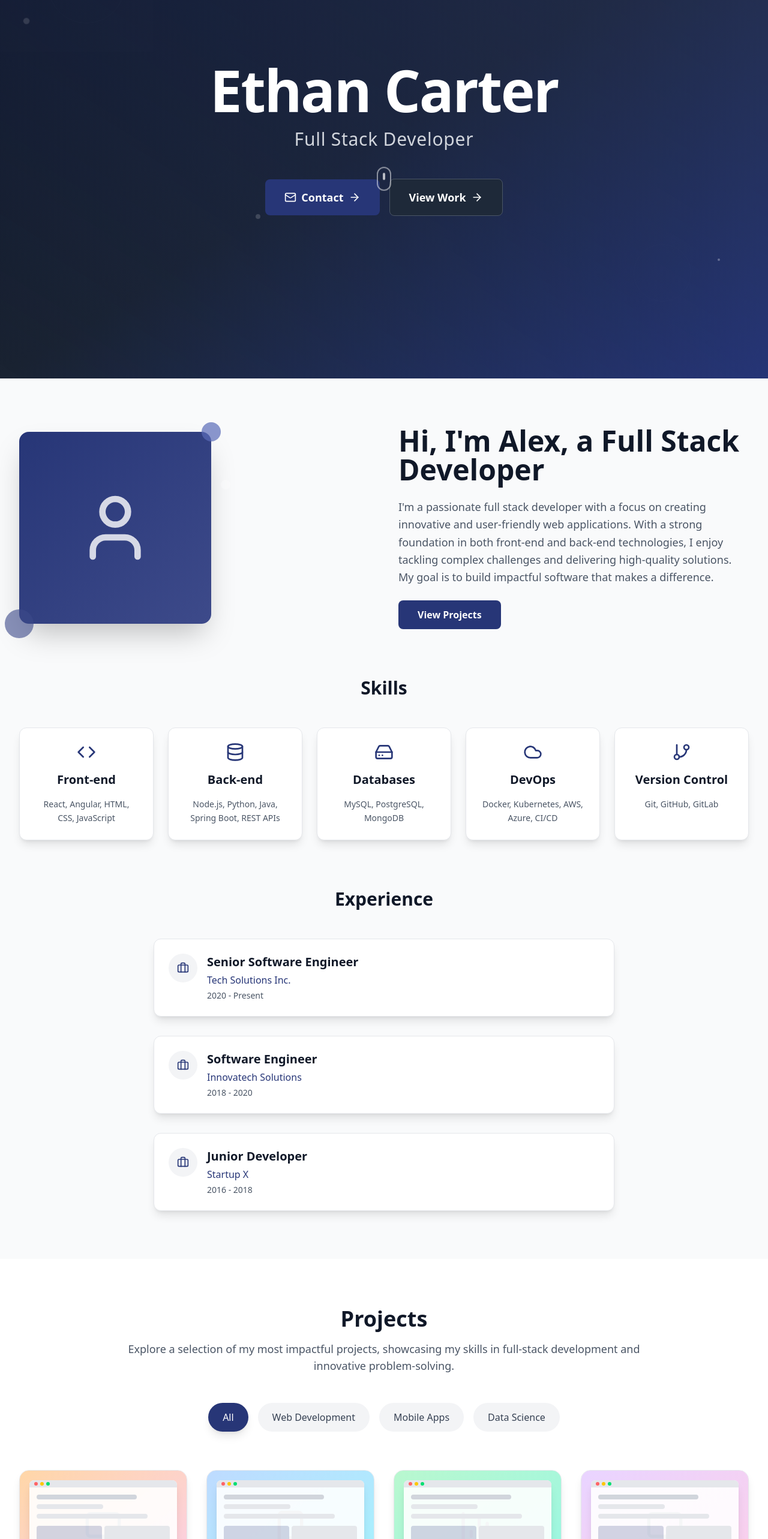
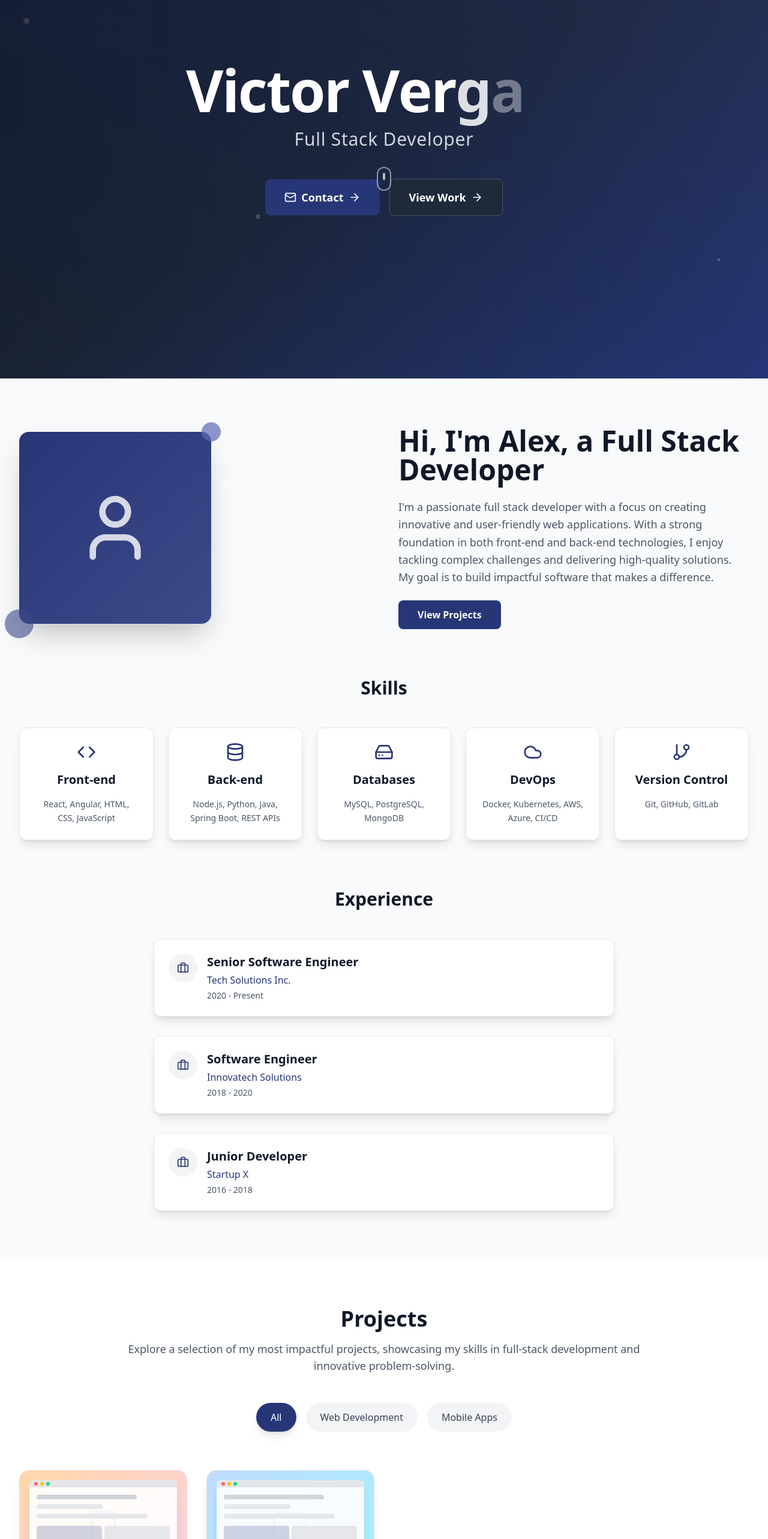
Before and after one commit to VictorVergaraReyes/VictorVergaraReyes.github.io, a React (Vite) app: page / in a window 1280 px wide. Shown: the part 234-2800 px from the top of the page at 60% size. Built offline with nearby package versions, Linux system fonts and the light colour scheme.

Commit message:
add: animation hero section

```diff
--- a/src/components/hero.tsx
+++ b/src/components/hero.tsx
@@ -1,4 +1,35 @@
 import { ArrowRight, Mail } from 'lucide-react';
+import { motion } from 'framer-motion';
+
+type LetterByLetterTypingProps = {
+  text: string;
+  delay?: number;
+};
+
+const LetterByLetterTyping = ({ text, delay = 0 }: LetterByLetterTypingProps) => {
+    const letters = text.split('');
+
+    return (
+      <div className="inline-block">
+        {letters.map((letter: string, index: number) => (
+          <motion.span
+            key={index}
+            initial={{ opacity: 0 }}
+            animate={{ opacity: 1 }}
+            transition={{
+              delay: delay + index * 0.1,
+              repeat: Infinity,
+              repeatType: "reverse",
+              repeatDelay: 2
+            }}
+            className="inline-block"
+          >
+            {letter === ' ' ? '\u00A0' : letter}
+          </motion.span>
+        ))}
+      </div>
+    );
+  };
 
 const HeroSection = () => {
   return (
@@ -20,7 +51,8 @@ const HeroSection = () => {
       <div className="relative z-10 text-center px-4 sm:px-6 lg:px-8 max-w-4xl mx-auto">
         {/* Main Title */}
         <h1 className="text-5xl md:text-7xl lg:text-8xl font-bold text-white mb-4 tracking-tight">
-          <span className="block">Ethan Carter</span>
+          {/* <span className="block">Victor Vergara</span> */}
+          <LetterByLetterTyping text="Victor Vergara" delay={0.3} />
         </h1>
 
         {/* Subtitle */}
--- a/src/sections/projects.tsx
+++ b/src/sections/projects.tsx
@@ -1,48 +1,30 @@
-import { ExternalLink, Monitor, Smartphone, BarChart3, DollarSign } from 'lucide-react';
+import { ExternalLink, Monitor, Smartphone, DollarSign } from 'lucide-react';
 import { useState } from 'react';
 
 const ProjectsSection = () => {
   const [activeFilter, setActiveFilter] = useState('All');
 
-  const filters = ['All', 'Web Development', 'Mobile Apps', 'Data Science'];
+  const filters = ['All', 'Web Development', 'Mobile Apps'];
 
   const projects = [
     {
       id: 1,
-      title: "E-Commerce Platform",
-      description: "A full-featured e-commerce platform with user authentication, product management, and payment integration.",
-      category: "Web Development",
-      image: "ecommerce",
-      technologies: ["React", "Node.js", "MongoDB", "Stripe"],
+      title: "Glow app",
+      description: "A managment mobile app for schedule in beauty salons",
+      category: "Mobile Apps",
+      image: "Smartphone",
+      technologies: ["React Native", "Supabase", "Stripe"],
       gradient: "from-orange-200 to-pink-200"
     },
     {
       id: 2,
-      title: "Social Media App",
-      description: "A social media application with user profiles, posts, and real-time updates.",
-      category: "Mobile Apps",
+      title: "Barrel Sauna Website",
+      description: "A responsive website for a barrel sauna business, featuring product showcases, booking system, and customer testimonials.",
+      category: "Web Development",
       image: "social",
-      technologies: ["React Native", "Firebase", "Redux"],
+      technologies: ["Astro"],
       gradient: "from-blue-200 to-cyan-200"
     },
-    {
-      id: 3,
-      title: "Analytics Dashboard",
-      description: "A dashboard for analyzing large datasets and visualizing key metrics.",
-      category: "Data Science",
-      image: "analytics",
-      technologies: ["Python", "Django", "PostgreSQL", "D3.js"],
-      gradient: "from-green-200 to-teal-200"
-    },
-    {
-      id: 4,
-      title: "Finance Tracker",
-      description: "A personal finance tracker for managing budgets, expenses, and investments.",
-      category: "Web Development",
-      image: "finance",
-      technologies: ["Vue.js", "Express", "MySQL"],
-      gradient: "from-purple-200 to-pink-200"
-    }
   ];
 
   const filteredProjects = activeFilter === 'All'
@@ -53,7 +35,6 @@ const ProjectsSection = () => {
     switch(category) {
       case 'Web Development': return <Monitor className="w-16 h-16 text-gray-400" />;
       case 'Mobile Apps': return <Smartphone className="w-16 h-16 text-gray-400" />;
-      case 'Data Science': return <BarChart3 className="w-16 h-16 text-gray-400" />;
       default: return <DollarSign className="w-16 h-16 text-gray-400" />;
     }
   };
@@ -69,7 +50,8 @@ const ProjectsSection = () => {
           </p>
         </div>
 
-        {/* Filters */}
+
+
         <div className="flex flex-wrap justify-center gap-4 mb-16">
           {filters.map((filter) => (
             <button
```
